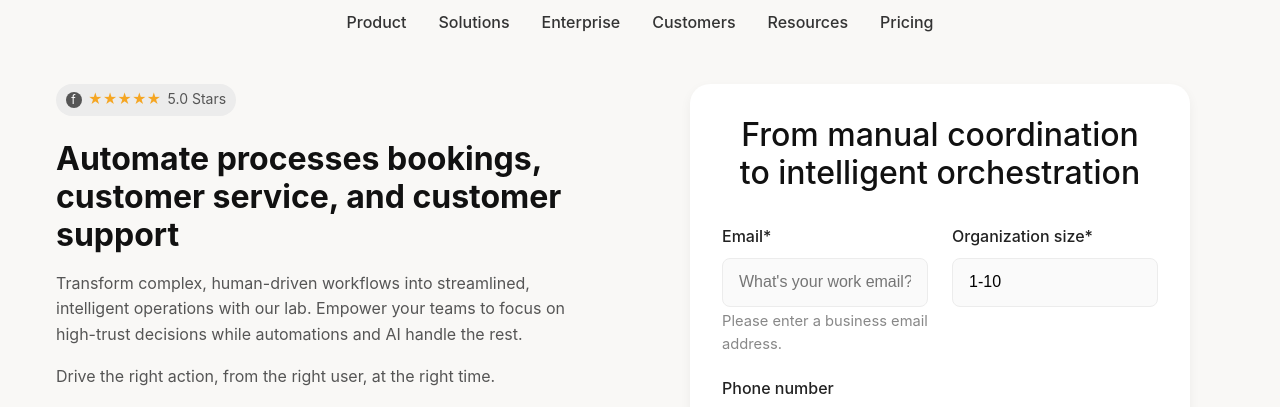
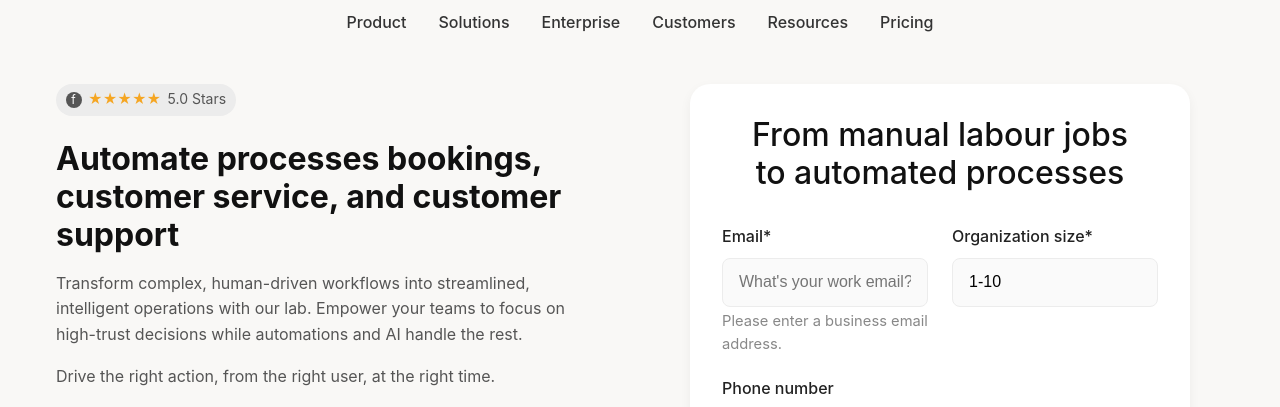
Before and after one commit to CHris23132/buildappstoronto, a plain HTML site: page index.html in a window 1280 px wide. Shown: the part 138-545 px from the top of the page. Drawn offline with Linux system fonts and the light colour scheme.

Commit message:
updated-labour-jobs-

```diff
--- a/index.html
+++ b/index.html
@@ -262,7 +262,7 @@
       </section>
     </div>
     <form class="hero-form">
-      <h2>From manual coordination<br>to intelligent orchestration</h2>
+      <h2>From manual labour jobs<br>to automated processes</h2>
       <div class="form-row">
         <div class="field">
           <label for="email">Email*</label>
```
